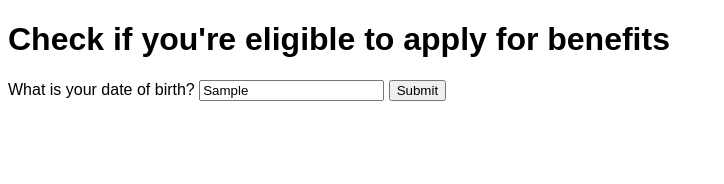
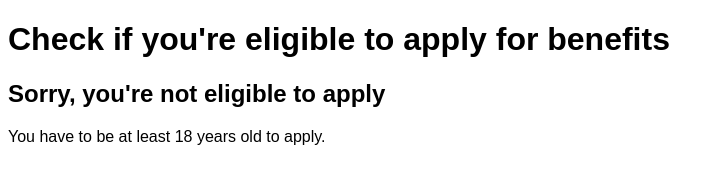
Before and after one commit to joe-dev-public/fac-turn2us-take-home-challenge, a plain HTML site: page index.html in a window 1280 px wide. Both pictures are taken after typing "Sample" into the empty fields and a click on the input "Submit". Shown: the whole page, without its empty margins (0-724 px from the left). Drawn offline with Linux system fonts and the light colour scheme.

Commit message:
Basic response message added
Relates #1

Relates #2

```diff
--- a/script.js
+++ b/script.js
@@ -3,6 +3,7 @@
 const formEl = document.querySelector('form');
 const dateOfBirthInputEl = document.querySelector('input[name="dateOfBirth"]');
 
+const mainEl = document.querySelector('main');
 
 /*  Stretch goals:
         - format input as it's typed (as Turn2us form does)
@@ -67,6 +68,30 @@ dateOfBirthInputEl.addEventListener('input', (event) => {
     //console.log(ageInYears);
 
 //}
+
+
+function successPage() {
+
+    const html = `
+<h2>You're eligible to apply</h2>
+`;
+
+    mainEl.innerHTML = html;
+
+}
+
+
+function tooYoungPage() {
+
+    const html = `
+<h2>Sorry, you're not eligible to apply</h2>
+<p>You have to be at least 18 years old to apply.</p>
+`;
+
+    mainEl.innerHTML = html;
+
+}
+
 
 function isUser18OrOver(ddOfBirth, mmOfBirth, yyyyOfBirth) {
 
```
Also changed, not shown: index.html (indentation only).
